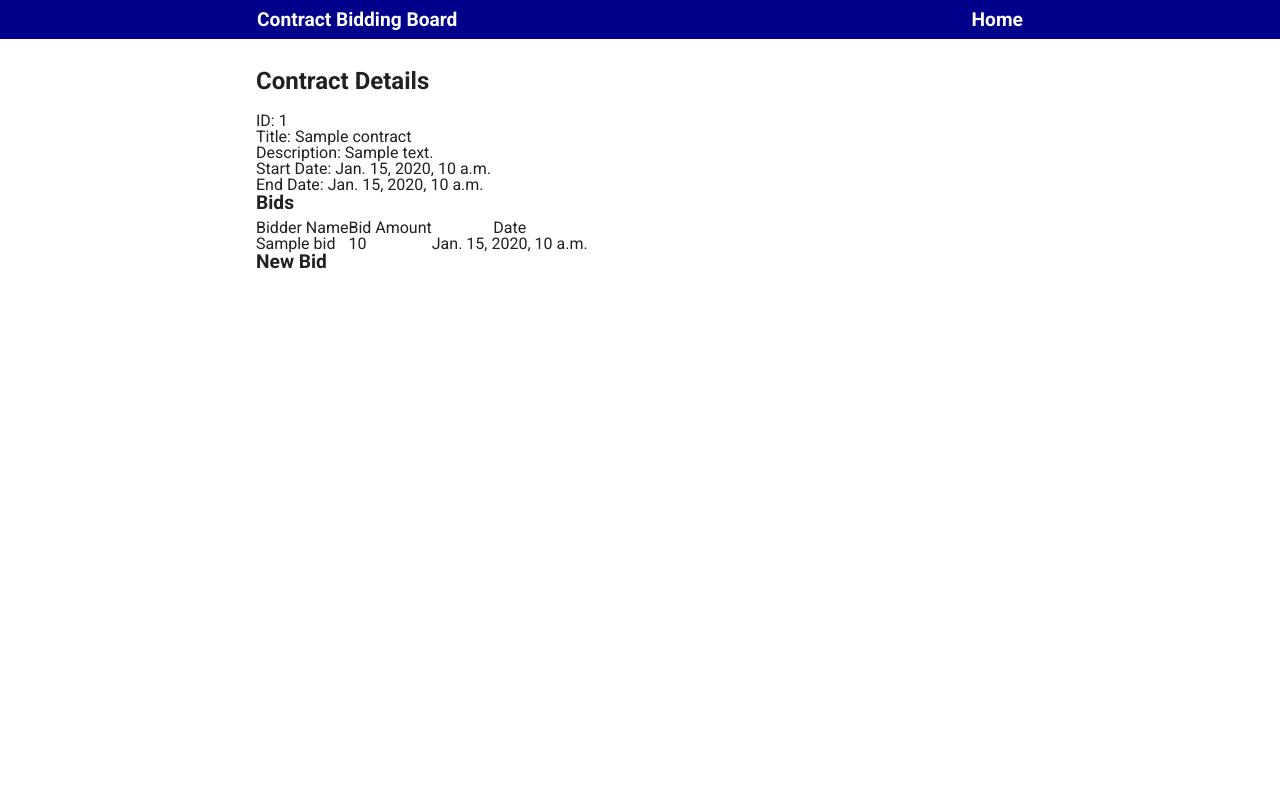
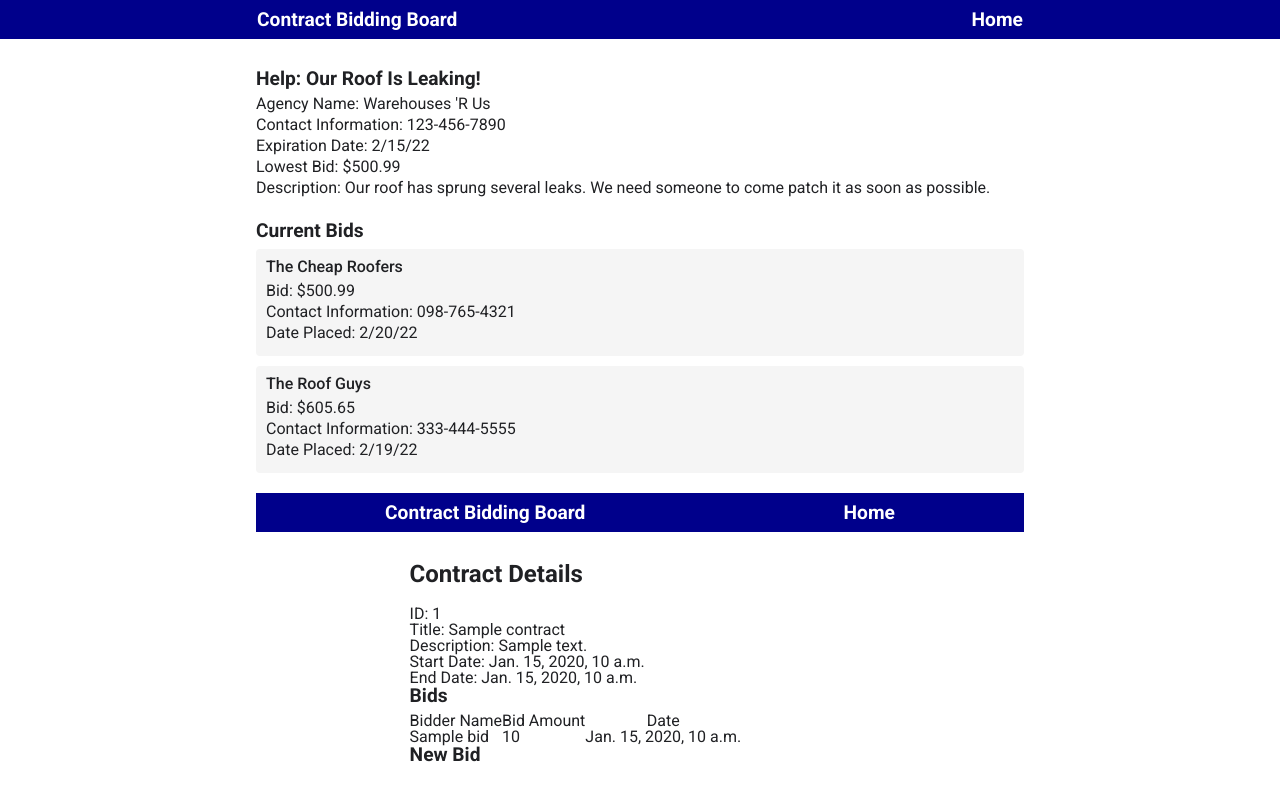
Before and after one commit to mrhaffner/job_bidding_board, a Django app: template contract_board/board/templates/contract.html in a window 1280 px wide. Run offline with Django 4.2, Linux system fonts and the light colour scheme; the template is opened without the code that fills it: most values are stand-ins (such as "Sample title", 1, 10 or a date in 2020).

Commit message:
updated code

```diff
--- a/contract_board/board/templates/contract.html
+++ b/contract_board/board/templates/contract.html
@@ -1,4 +1,65 @@
-{% extends "base.html" %}
+<!DOCTYPE html>
+<html>
+  <head>
+    <link rel="stylesheet" href="style.css" />
+    <link rel="preconnect" href="https://fonts.googleapis.com" />
+    <link rel="preconnect" href="https://fonts.gstatic.com" crossorigin />
+    <link
+      href="https://fonts.googleapis.com/css2?family=Roboto:wght@100;300;400;500;700;900&display=swap"
+      rel="stylesheet"
+    />
+  </head>
+  <body>
+    <header>
+      <nav>
+        <a href="#">Contract Bidding Board</a>
+        <a href="#">Home</a>
+      </nav>
+    </header>
+    <main>
+      <div class="wrapper">
+        <section>
+          <h2>Help: Our Roof Is Leaking!</h1>
+          <div class="listing-items">
+            <div><span>Agency Name:</span> <span>Warehouses 'R Us</span></div>
+            <div>
+              <span>Contact Information:</span> <span>123-456-7890</span>
+            </div>
+            <div><span>Expiration Date:</span> <span>2/15/22</span></div>
+            <div><span>Lowest Bid:</span> <span>$500.99</span></div>
+            <div>
+              <span>Description:</span>
+              <span
+                >Our roof has sprung several leaks. We need someone to come
+                patch it as soon as possible.</span
+              >
+            </div>
+          </div>
+        </section>
+        <section>
+          <h2>Current Bids</h2>
+          <div class="bid-listing">
+            <h3>The Cheap Roofers</h3>
+            <div class="listing-items">
+              <div><span>Bid:</span> <span>$500.99</span></div>
+              <div>
+                <span>Contact Information:</span> <span>098-765-4321</span>
+              </div>
+              <div><span>Date Placed:</span> <span>2/20/22</span></div>
+            </div>
+          </div>
+          <div class="bid-listing">
+            <h3>The Roof Guys</h3>
+            <div class="listing-items">
+              <div><span>Bid:</span> <span>$605.65</span></div>
+              <div>
+                <span>Contact Information:</span> <span>333-444-5555</span>
+              </div>
+              <div><span>Date Placed:</span> <span>2/19/22</span></div>
+            </div>
+          </div>
+        </section>
+        {% extends "base.html" %}
 
 {% block content %}
   <h1>Contract Details</h1>
@@ -29,5 +90,27 @@
   </table>
 
   <h2>New Bid</h2>
-  {{ form.as_p }}
+  {{ form }}
 {% endblock %}
+<section>
+    <form action="" method="post">
+      <h3>Place a new Bid</h3>
+      <div>
+        <label for="contractor_name">Contractor Name:</label><br />
+        <input type="text" id="contractor_name" name="contractor_name" /><br />
+      </div>
+      <div>
+        <label for="contact_information">Contact Information:</label><br />
+        <input type="text" id="contact_information" name="contact_information" /><br />
+      </div>
+      <div>
+        <label for="amount">Bid:</label><br />
+        <input type="text" id="amount" name="amount" /><br />
+      </div>
+      <input type="submit" value="Submit">
+    </form>
+  </section>
+</div>
+</main>
+</body>
+</html>
--- a/contract_board/board/templates/contract_list.html
+++ b/contract_board/board/templates/contract_list.html
@@ -22,5 +22,5 @@
   </table>
 
   <h2>New Contract</h2>
-  {{ form.as_p }}
+  {{ form}}
 {% endblock %}
```
